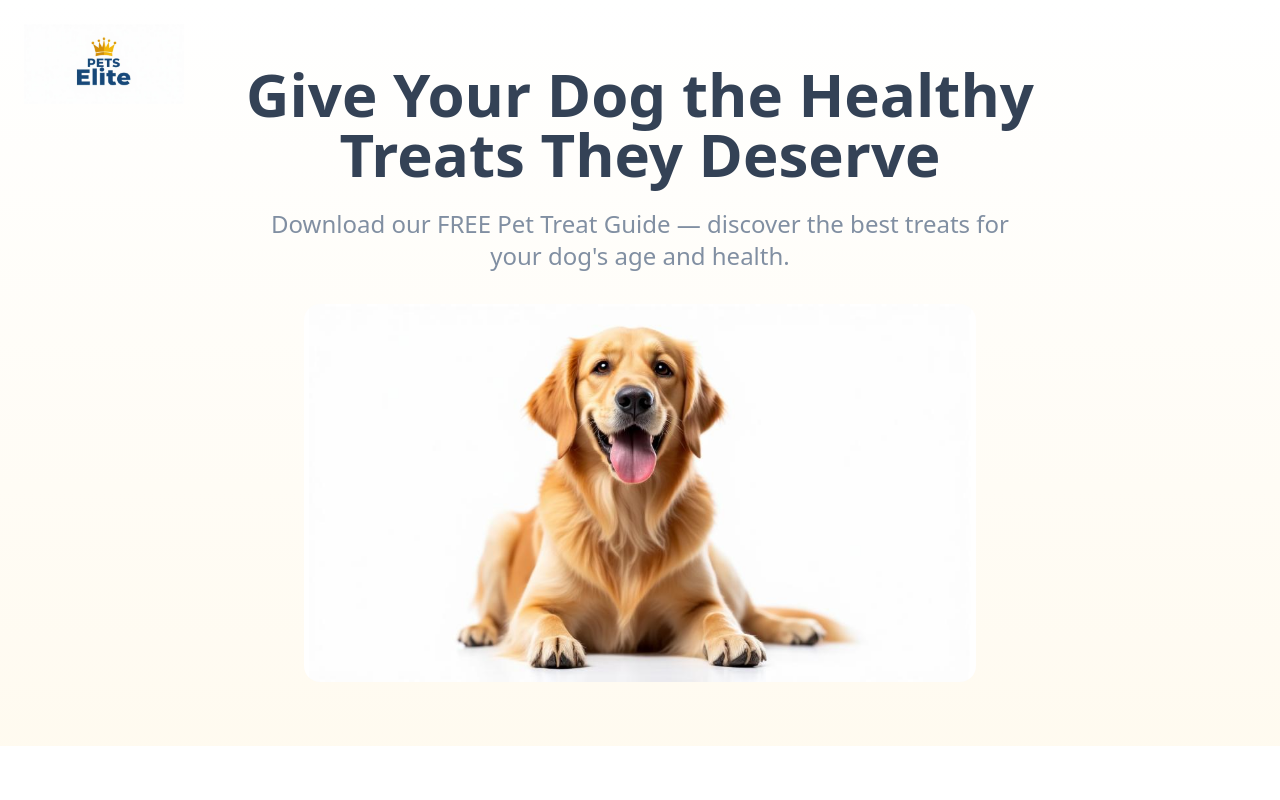
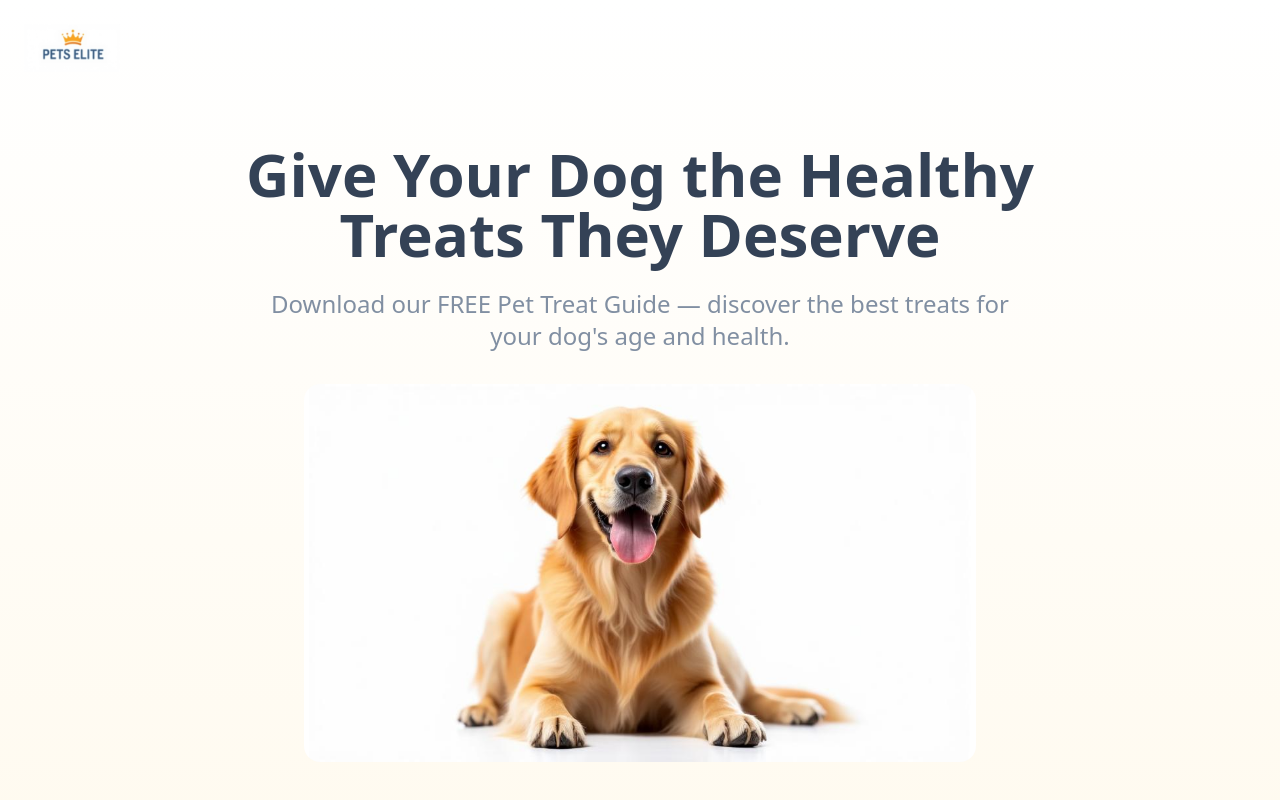
Before and after one commit to robertpetselite/pets-elite-lead-capture, a React (Vite) app: page / in a window 1280 px wide. Shown: the top 800 px of the page. Built offline with nearby package versions, Linux system fonts and the light colour scheme.

Commit message:
Fix logo overlap and color
Adjusted logo positioning to prevent overlap with hero text and corrected color to match the provided image.

```diff
--- a/src/components/HeroSection.tsx
+++ b/src/components/HeroSection.tsx
@@ -3,15 +3,15 @@ import logoImage from "@/assets/pets-elite-logo.png";
 
 export const HeroSection = () => {
   return (
-    <section className="bg-gradient-to-b from-background to-pet-cream py-16 px-6 relative">
-      <div className="absolute top-6 left-6">
+    <section className="bg-gradient-to-b from-background to-pet-cream py-16 px-6">
+      <div className="absolute top-4 left-4 md:top-6 md:left-6">
         <img
           src={logoImage}
           alt="Pets Elite Logo"
-          className="h-16 md:h-20 w-auto"
+          className="h-10 md:h-12 w-auto"
         />
       </div>
-      <div className="max-w-4xl mx-auto text-center">
+      <div className="max-w-4xl mx-auto text-center pt-16 md:pt-20">
         <h1 className="text-4xl md:text-6xl font-bold text-foreground mb-6 leading-tight">
           Give Your Dog the Healthy Treats They Deserve
         </h1>
```
Also changed, not shown: src/assets/pets-elite-logo.png.
